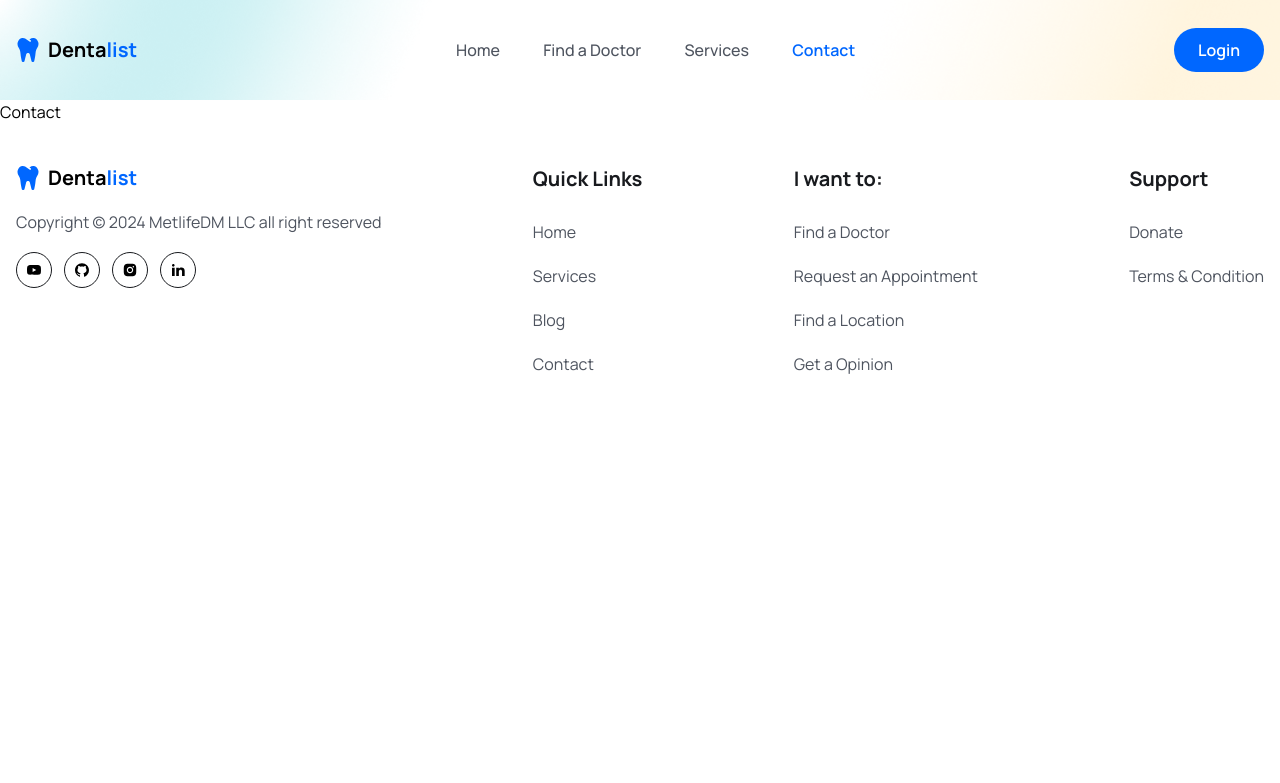
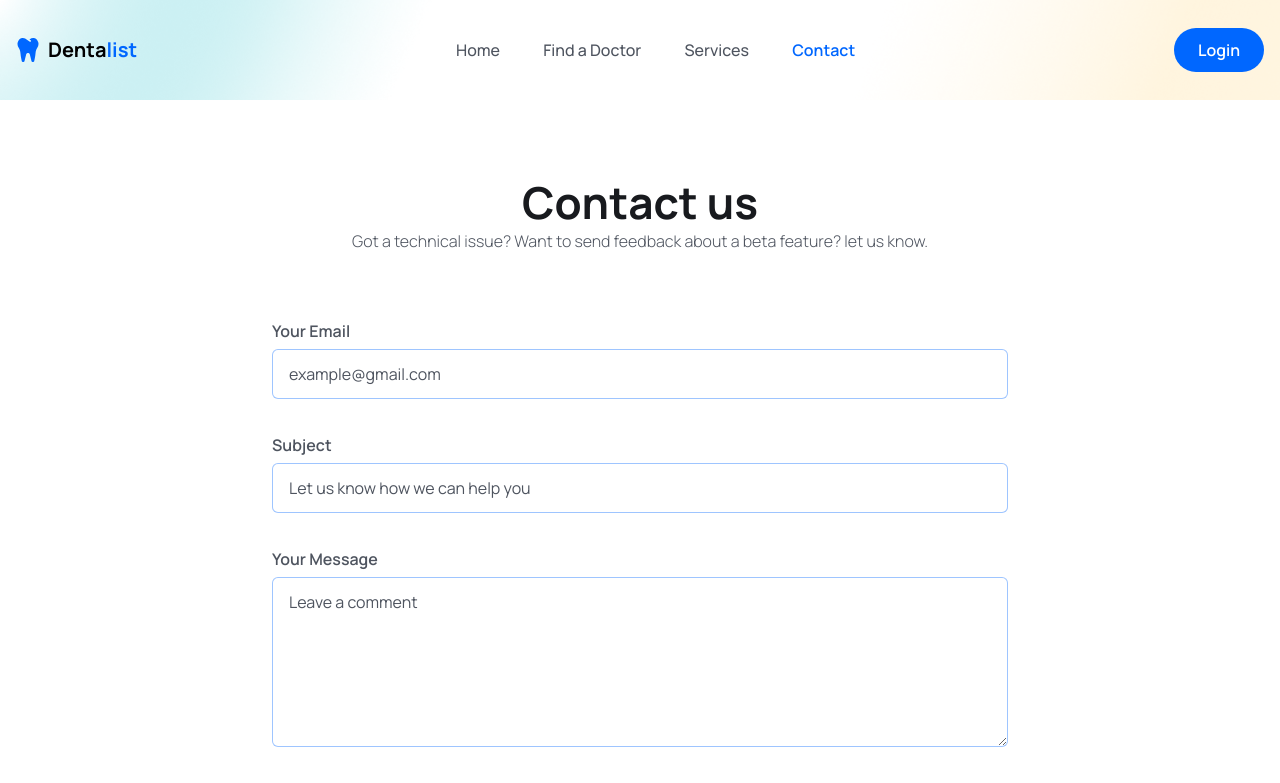
Before and after one commit to abdul8840/Dentalist, a React (Vite) app in the folder client/: page /contact in a window 1280 px wide. Shown: the top 783 px of the page. Built offline with nearby package versions, Linux system fonts and the light colour scheme.

Commit message:
add contact page ui

```diff
--- a/client/package.json
+++ b/client/package.json
@@ -6,7 +6,7 @@
   "scripts": {
     "dev": "vite",
     "build": "vite build",
-    "lint": "eslint .",
+    "lint": "eslint . --ext js,jsx --report-unused-disable-directives --max-warnings 0",
     "preview": "vite preview"
   },
   "dependencies": {
--- a/client/src/index.css
+++ b/client/src/index.css
@@ -32,6 +32,14 @@
     .hero__section{
         @apply bg-[url('./assets/images/hero-bg.png')] bg-no-repeat bg-cover bg-center;
     }
+
+    .form__label {
+        @apply text-textColor font-semibold text-[16px] leading-7 mb-2
+    }
+
+    .form__input {
+        @apply w-full px-4 py-3 border border-solid border-[#0066ff61] focus:outline-none focus:border-primaryColor text-[16px] text-headingColor placeholder:text-textColor cursor-pointer rounded-md
+    }
 }
 
 @media only screen and (max-width: 1024px) {
--- a/client/src/pages/Contact.jsx
+++ b/client/src/pages/Contact.jsx
@@ -2,9 +2,31 @@
 
 const Contact = () => {
   return (
-    <div>
-      Contact
-    </div>
+    <section>
+      <div className="px-4 mx-auto max-w-screen-md">
+        <h2 className="heading text-center">Contact us</h2>
+        <p className="mb-8 lg:mb-16 font-light text-center text__para text-textColor">
+          Got a technical issue? Want to send feedback about a beta feature? let us know.
+        </p>
+
+        <form action="" className="space-y-8">
+          <div>
+            <label htmlFor="email" className="form__label">Your Email</label>
+            <input type="email" id='email' placeholder='example@gmail.com' className='form__input mt-1' />
+          </div>
+          <div>
+            <label htmlFor="subject" className="form__label">Subject</label>
+            <input type="text" id='subject' placeholder='Let us know how we can help you' className='form__input mt-1' />
+          </div>
+          <div className='sm:col-span-2'>
+            <label htmlFor="message" className="form__label">Your Message</label>
+            <textarea type="text" rows={6} id='message' placeholder='Leave a comment' className='form__input mt-1' />
+          </div>
+
+          <button className="btn rounded sm:w-fit" type='submit'>Submit</button>
+        </form>
+      </div>
+    </section>
   )
 }
 
```
